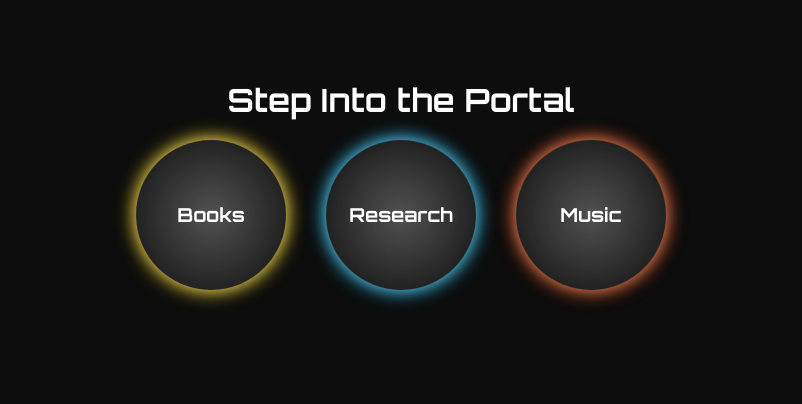
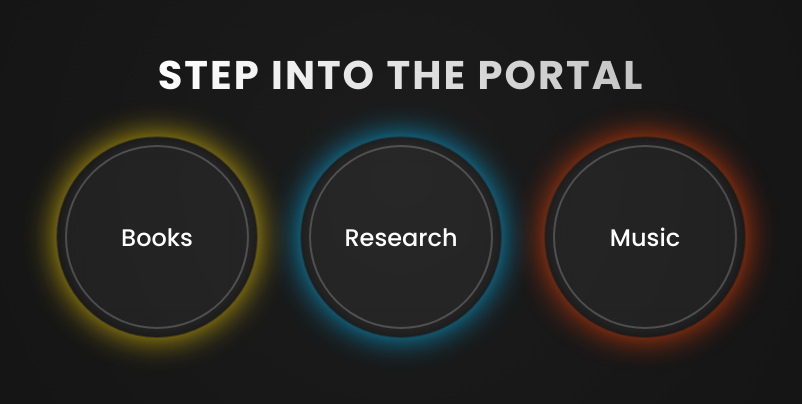
Before and after one commit to esalacode/eddiesportal, a plain HTML site: page index.html in a window 1280 px wide. Shown: the part 226-630 px from the top of the page, without its empty margins (239-1041 px from the left). Drawn offline with Linux system fonts and the light colour scheme.

Commit message:
Update styles.css

```diff
--- a/styles.css
+++ b/styles.css
@@ -1,16 +1,30 @@
-@import url('https://fonts.googleapis.com/css2?family=Orbitron:wght@400;700&display=swap');
+@import url('https://fonts.googleapis.com/css2?family=Poppins:wght@300;500;700&display=swap');
 
 body {
-    background: #0d0d0d;
+    background: #0a0a0a;
     color: white;
-    font-family: 'Orbitron', sans-serif;
+    font-family: 'Poppins', sans-serif;
     text-align: center;
     margin: 0;
     padding: 0;
     overflow: hidden;
 }
 
+.background {
+    position: fixed;
+    width: 100%;
+    height: 100%;
+    background: radial-gradient(circle at center, rgba(255, 255, 255, 0.05), transparent);
+    animation: bg-glow 10s infinite alternate;
+}
+
+@keyframes bg-glow {
+    0% { background-color: #0a0a0a; }
+    100% { background-color: #111; }
+}
+
 .container {
+    position: relative;
     display: flex;
     flex-direction: column;
     align-items: center;
@@ -19,69 +33,62 @@ body {
 }
 
 h1 {
-    margin-bottom: 20px;
-    font-size: 2rem;
+    margin-bottom: 40px;
+    font-size: 2.5rem;
+    font-weight: 700;
+    text-transform: uppercase;
+    letter-spacing: 2px;
+    background: linear-gradient(to right, #ffffff, #c4c4c4);
+    -webkit-background-clip: text;
+    -webkit-text-fill-color: transparent;
 }
 
 .portals {
     display: flex;
-    gap: 40px;
+    gap: 60px;
 }
 
 .portal {
-    width: 150px;
-    height: 150px;
+    width: 180px;
+    height: 180px;
     border-radius: 50%;
     position: relative;
     display: flex;
     align-items: center;
     justify-content: center;
-    font-size: 1.2rem;
-    font-weight: bold;
+    font-size: 1.5rem;
+    font-weight: 500;
     cursor: pointer;
-    transition: transform 0.3s ease-in-out, box-shadow 0.3s ease-in-out;
+    transition: transform 0.4s ease, box-shadow 0.4s ease;
+    background: rgba(255, 255, 255, 0.05);
+    backdrop-filter: blur(10px);
+    box-shadow: 0 0 20px rgba(255, 255, 255, 0.1);
+    border: 2px solid rgba(255, 255, 255, 0.2);
 }
 
-.portal span {
-    position: absolute;
-    z-index: 2;
-}
-
-.portal::before {
-    content: '';
+.portal .glow {
     position: absolute;
     width: 100%;
     height: 100%;
     border-radius: 50%;
-    animation: swirl 3s linear infinite;
-    box-shadow: 0 0 15px rgba(255, 255, 255, 0.4);
-    background: radial-gradient(circle, rgba(255, 255, 255, 0.2), transparent);
+    animation: pulse 3s infinite alternate;
 }
 
-.books {
-    background: radial-gradient(circle, rgba(255, 255, 255, 0.1), transparent);
-    box-shadow: 0 0 20px #FFD700;
-}
-.research {
-    background: radial-gradient(circle, rgba(255, 255, 255, 0.1), transparent);
-    box-shadow: 0 0 20px #00BFFF;
-}
-.music {
-    background: radial-gradient(circle, rgba(255, 255, 255, 0.1), transparent);
-    box-shadow: 0 0 20px #FF4500;
+.portal.books .glow { box-shadow: 0 0 30px #FFD700; }
+.portal.research .glow { box-shadow: 0 0 30px #00BFFF; }
+.portal.music .glow { box-shadow: 0 0 30px #FF4500; }
+
+@keyframes pulse {
+    0% { transform: scale(1); opacity: 0.6; }
+    100% { transform: scale(1.2); opacity: 0.9; }
 }
 
 .portal:hover {
     transform: scale(1.1);
-    box-shadow: 0 0 40px white;
+    box-shadow: 0 0 50px white;
 }
 
 .portal:active {
     transform: scale(1.2);
-    box-shadow: 0 0 50px white;
+    box-shadow: 0 0 70px white;
 }
-
-@keyframes swirl {
-    0% { transform: rotate(0deg); }
-    100% { transform: rotate(360deg); }
-}
```
